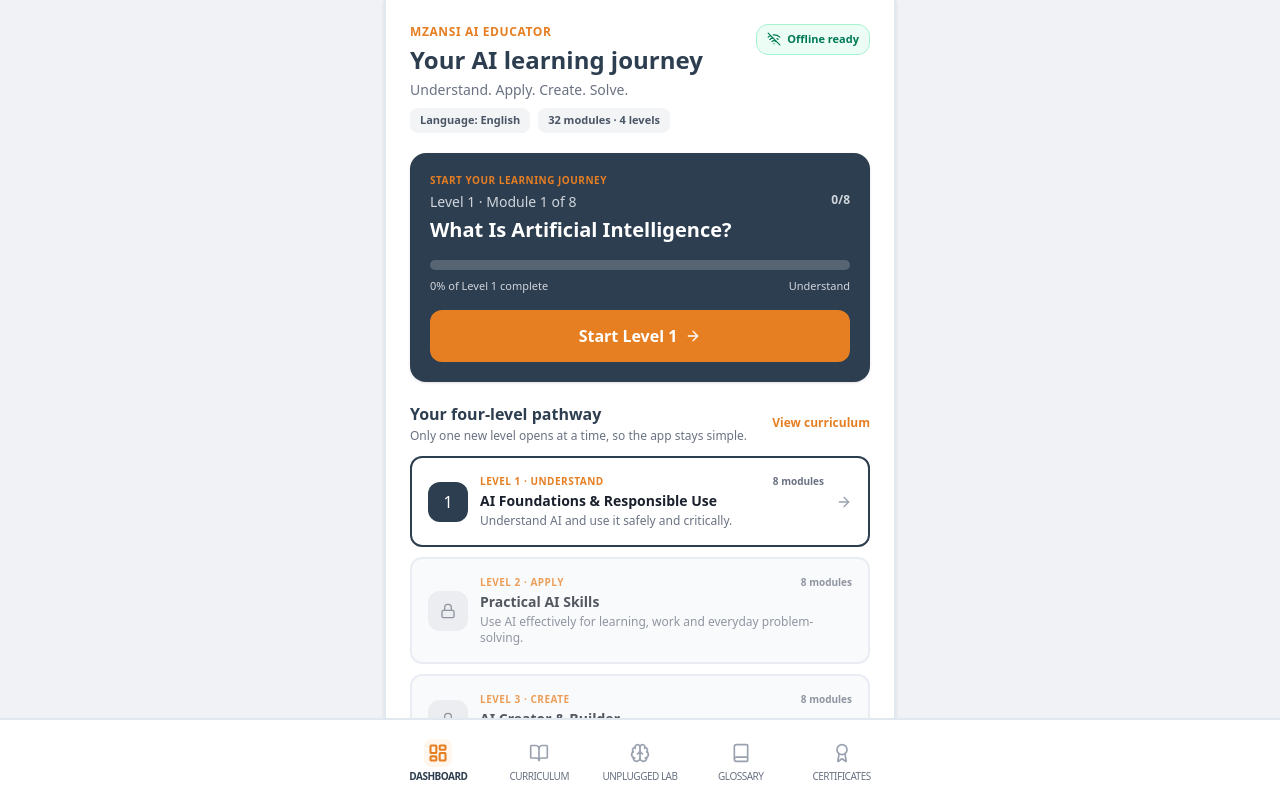
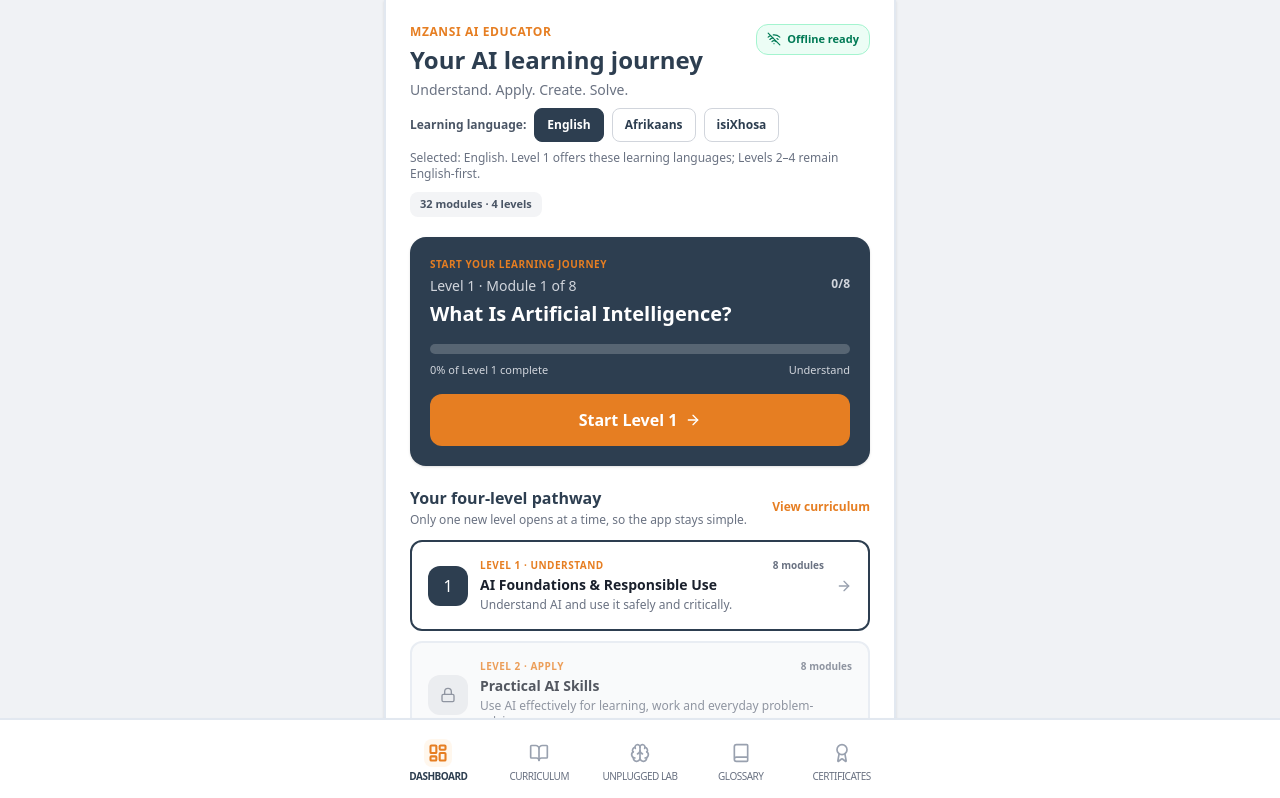
Before and after one commit to marcdiedricks/mzansi-ai-educator, a React (Vite) app: page /home in a window 1280 px wide. Shown: the top 798 px of the page. Built offline with nearby package versions, Linux system fonts and the light colour scheme.

Commit message:
Add persistent offline-ready learning language selector to dashboard

```diff
--- a/src/pages/Home.tsx
+++ b/src/pages/Home.tsx
@@ -1,14 +1,20 @@
 import { useEffect, useState } from 'react';
 import { useNavigate } from 'react-router-dom';
 import { ArrowRight, BookOpen, Brain, CheckCircle2, Globe, Lock, MessageCircle, Video, WifiOff } from 'lucide-react';
-import { getOnboardingData } from '../lib/storage';
+import { getOnboardingData, setOnboardingComplete, type LearnerLanguage } from '../lib/storage';
 import { getUserProgress } from '../lib/progress';
 import { modules, lessons } from '../lib/curriculum/data';
 import { LEVEL_TWO_MODULES, LEVEL_THREE_MODULES, LEVEL_FOUR_MODULES, PROGRAMME_LEVELS } from '../lib/programmeLevels';
 
 export function Home() {
   const navigate = useNavigate();
-  const onboarding = getOnboardingData();
+  const [onboarding, setOnboarding] = useState(getOnboardingData());
+  const selectedLanguage: LearnerLanguage = onboarding?.language ?? 'en';
+  const changeLanguage = (language: LearnerLanguage) => {
+    const updated = { language, goal: onboarding?.goal ?? '', experience: onboarding?.experience ?? '', dataMode: onboarding?.dataMode ?? '' };
+    setOnboardingComplete(updated);
+    setOnboarding(updated);
+  };
   const [progress, setProgress] = useState(getUserProgress());
 
   useEffect(() => {
@@ -79,7 +85,18 @@ export function Home() {
     <div className="w-full p-4 sm:p-6 pb-24 space-y-5">
       <header className="space-y-2">
         <div className="flex items-start justify-between gap-3"><div><p className="text-xs font-bold uppercase tracking-wider text-[#E67E22]">Mzansi AI Educator</p><h1 className="text-2xl font-bold text-[#2D3E50] mt-1">Your AI learning journey</h1><p className="text-sm text-gray-500 mt-1">Understand. Apply. Create. Solve.</p></div><div className="shrink-0 flex items-center gap-1.5 text-[11px] font-bold text-emerald-700 bg-emerald-50 border border-emerald-200 rounded-xl px-2.5 py-1.5"><WifiOff className="w-3.5 h-3.5" /> Offline ready</div></div>
-        <div className="flex flex-wrap gap-2 text-[11px] font-bold text-gray-600"><span className="px-2.5 py-1 rounded-lg bg-gray-100">Language: {languageLabel}</span><span className="px-2.5 py-1 rounded-lg bg-gray-100">32 modules · 4 levels</span></div>
+        <div className="space-y-2">
+          <div role="group" aria-label="Choose learning language" className="flex flex-wrap items-center gap-2">
+            <span className="text-xs font-bold text-gray-600">Learning language:</span>
+            {([{ code: 'en', label: 'English' }, { code: 'af', label: 'Afrikaans' }, { code: 'xh', label: 'isiXhosa' }] as const).map((option) => (
+              <button key={option.code} type="button" onClick={() => changeLanguage(option.code)} aria-pressed={selectedLanguage === option.code} className={`rounded-lg border px-3 py-2 text-xs font-bold focus-visible:outline-none focus-visible:ring-2 focus-visible:ring-[#E67E22] ${selectedLanguage === option.code ? 'bg-[#2D3E50] text-white border-[#2D3E50]' : 'bg-white text-[#2D3E50] border-gray-300'}`}>
+                {option.label}
+              </button>
+            ))}
+          </div>
+          <p className="text-xs text-gray-500">Selected: {languageLabel}. Level 1 offers these learning languages; Levels 2–4 remain English-first.</p>
+          <span className="inline-block px-2.5 py-1 rounded-lg bg-gray-100 text-[11px] font-bold text-gray-600">32 modules · 4 levels</span>
+        </div>
       </header>
 
       <section className="bg-[#2D3E50] text-white rounded-2xl p-5 shadow-sm">
```
